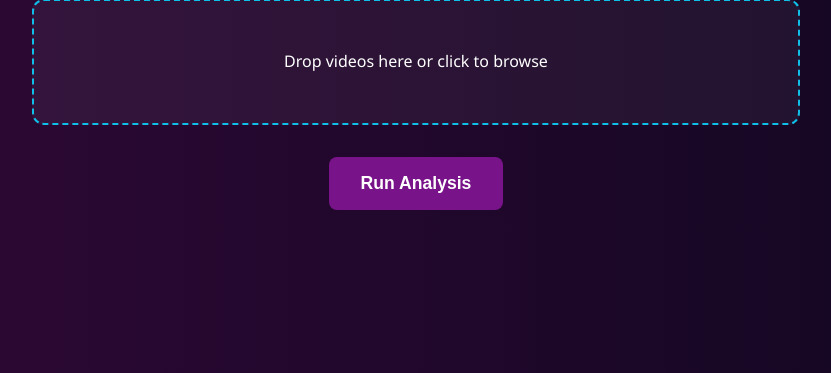
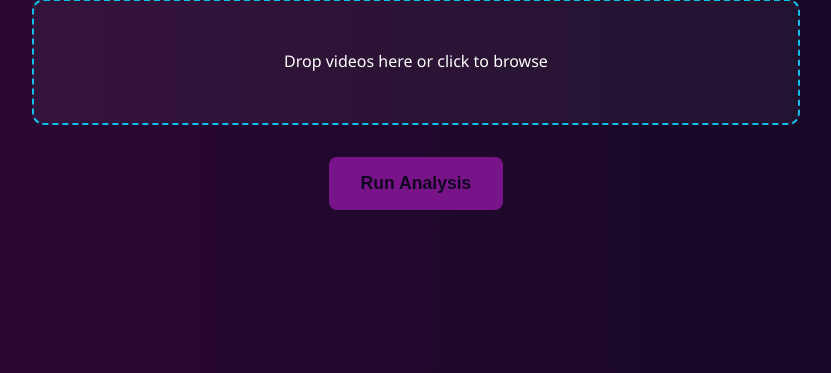
Before and after one commit to FueledByOat/RunningHub, a Flask app: template templates/runnervision.html in a window 1280 px wide, with the pointer over the restyled element. Shown: the part 279-652 px from the top of the page, without its empty margins (224-1055 px from the left). Run offline with Flask 3, Linux system fonts and the light colour scheme; the template is opened without the code that fills it, so the values that code supplies are empty; parts of the project's set-up code (start-up, migrations or seed data) failed here and were passed over.

Commit message:
fixed button transition font color

```diff
--- a/static/css/styles.css
+++ b/static/css/styles.css
@@ -716,7 +716,7 @@ body.runnervision {
 
 .run-analysis-button:hover {
     background-color: var(--rv-highlight);
-    color: var(--rv-white);
+    color: var(--rv-primary);
 }
 
 .loading-overlay {
```
